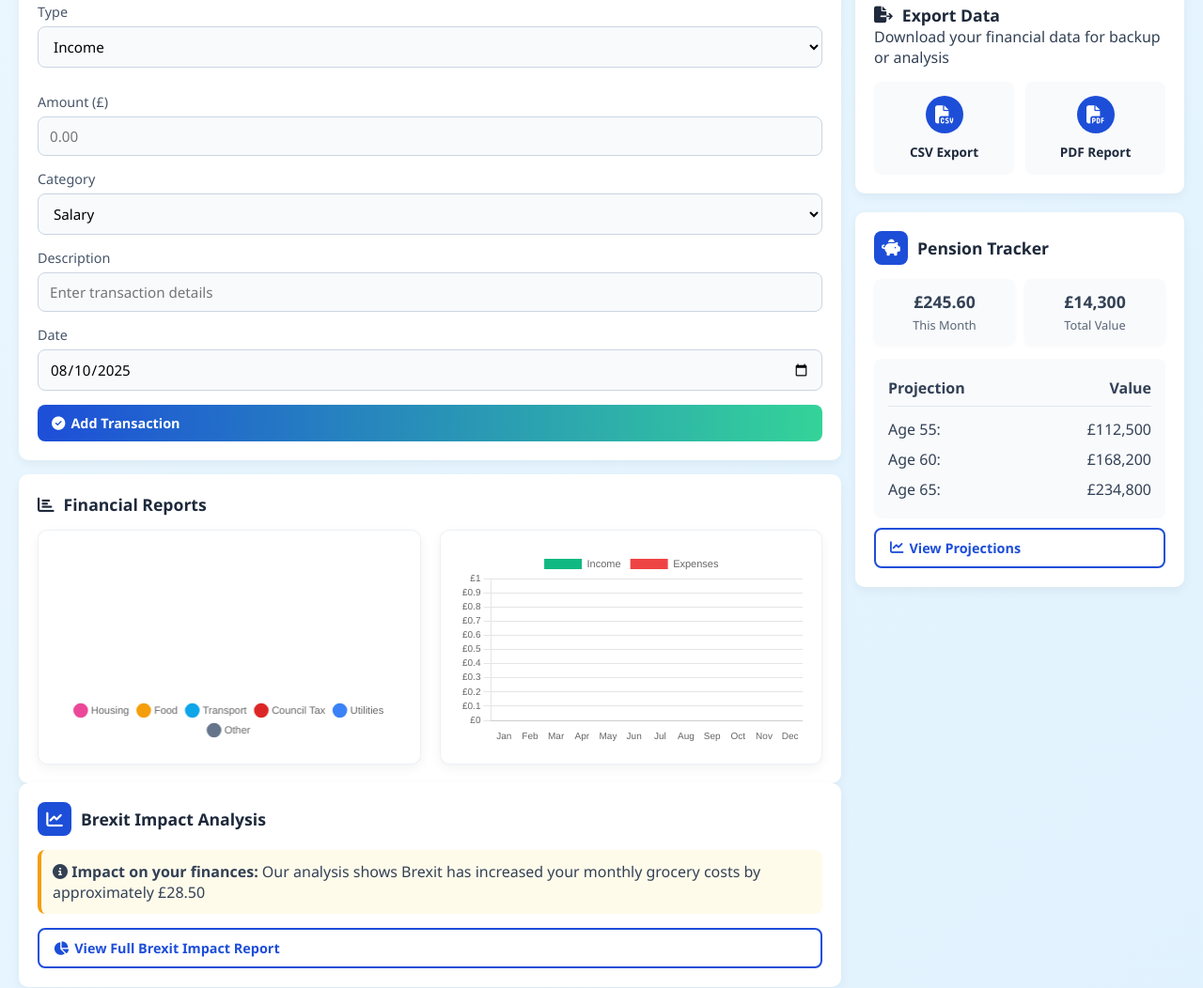
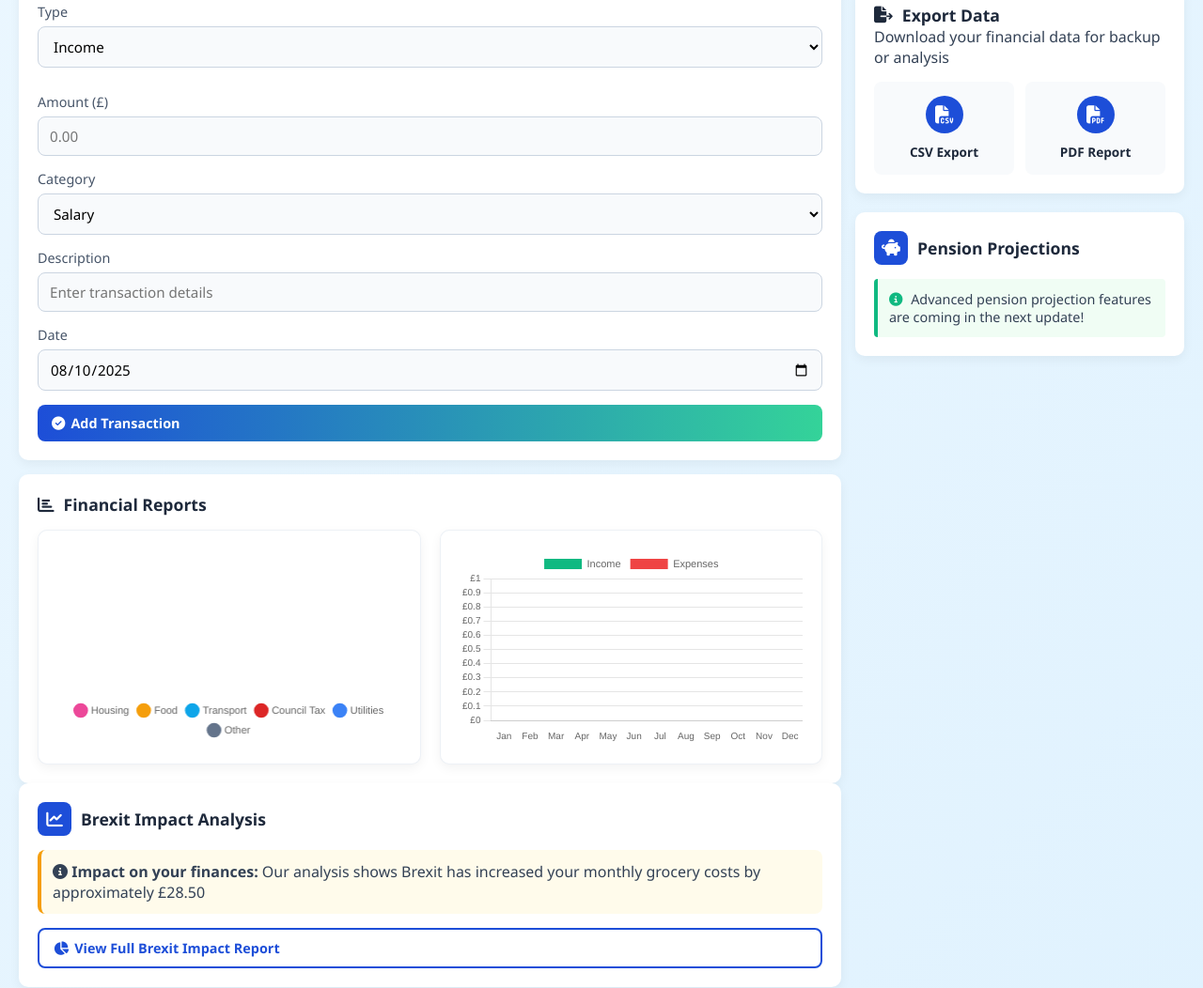
Before and after one commit to vincenek/Fintrack-UK, a plain HTML site: page index.html in a window 1280 px wide. Shown: the part 1384-2436 px from the top of the page at 94% size. Drawn offline with nearby package versions, Linux system fonts and the light colour scheme.

Commit message:
Update index.html

```diff
--- a/index.html
+++ b/index.html
@@ -1458,47 +1458,18 @@
                     </div>
                 </div>
 
-                <!-- Pension Tracker -->
+                <!-- Pension Tracker - UPDATED SECTION -->
                 <div class="feature-section" style="margin-top: 20px;">
                     <div class="feature-header">
                         <div class="feature-icon">
                             <i class="fas fa-piggy-bank"></i>
                         </div>
-                        <div class="feature-title">Pension Tracker</div>
-                    </div>
-                    <div class="balance-stats">
-                        <div class="stat">
-                            <div class="stat-value">£245.60</div>
-                            <div class="stat-label">This Month</div>
-                        </div>
-                        <div class="stat">
-                            <div class="stat-value">£14,300</div>
-                            <div class="stat-label">Total Value</div>
-                        </div>
-                    </div>
-
-                    <div class="pension-projection">
-                        <div class="projection-row projection-header">
-                            <span>Projection</span>
-                            <span>Value</span>
-                        </div>
-                        <div class="projection-row">
-                            <span>Age 55:</span>
-                            <span>£112,500</span>
-                        </div>
-                        <div class="projection-row">
-                            <span>Age 60:</span>
-                            <span>£168,200</span>
-                        </div>
-                        <div class="projection-row">
-                            <span>Age 65:</span>
-                            <span>£234,800</span>
-                        </div>
-                    </div>
-
-                    <button class="btn btn-outline" style="width:100%; margin-top:10px;" id="pensionProjectionBtn">
-                        <i class="fas fa-chart-line"></i> View Projections
-                    </button>
+                        <div class="feature-title">Pension Projections</div>
+                    </div>
+                    <div class="local-insight">
+                        <i class="fas fa-info-circle insight-icon"></i>
+                        Advanced pension projection features are coming in the next update!
+                    </div>
                 </div>
             </div>
         </div>
```
